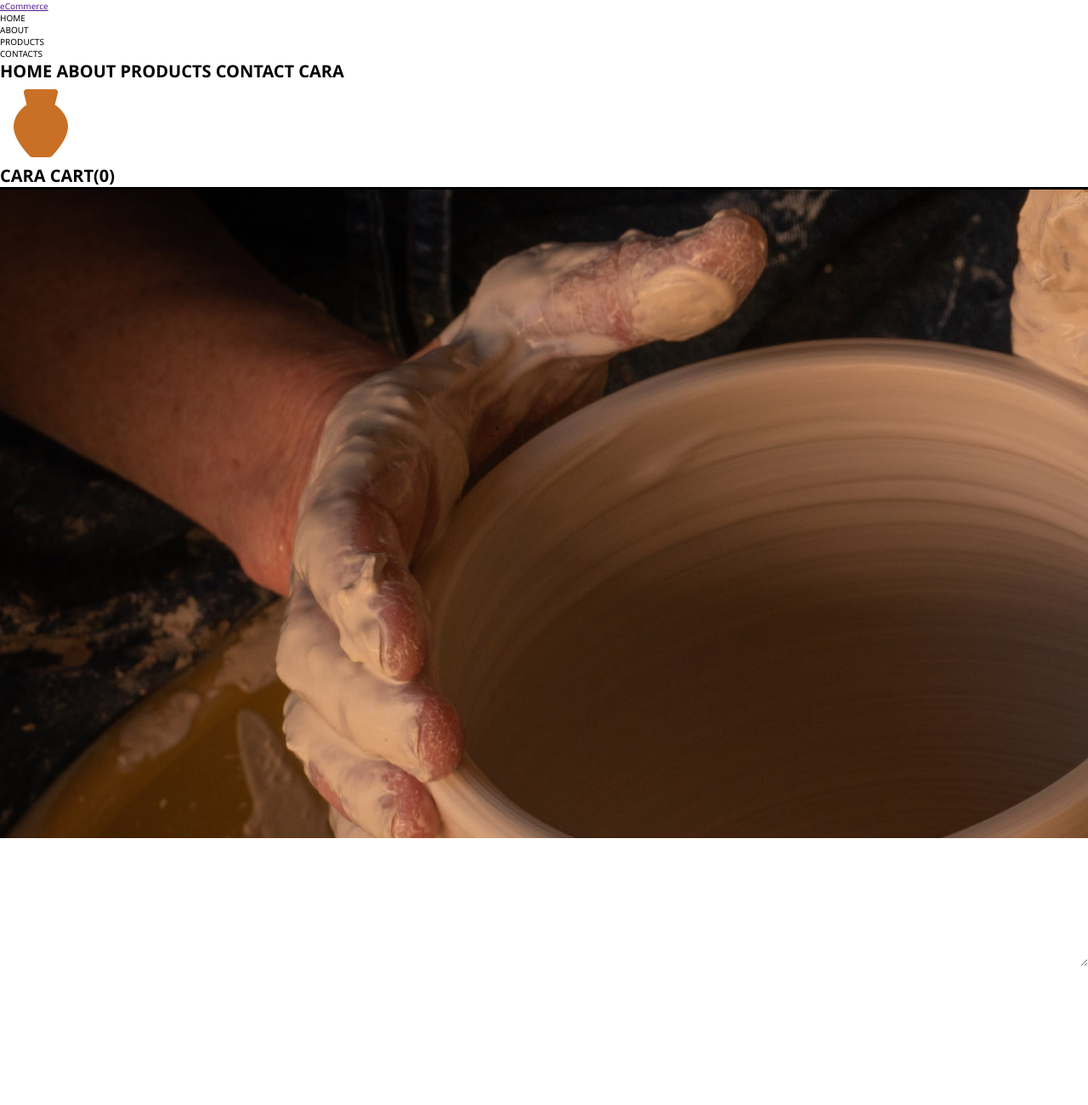
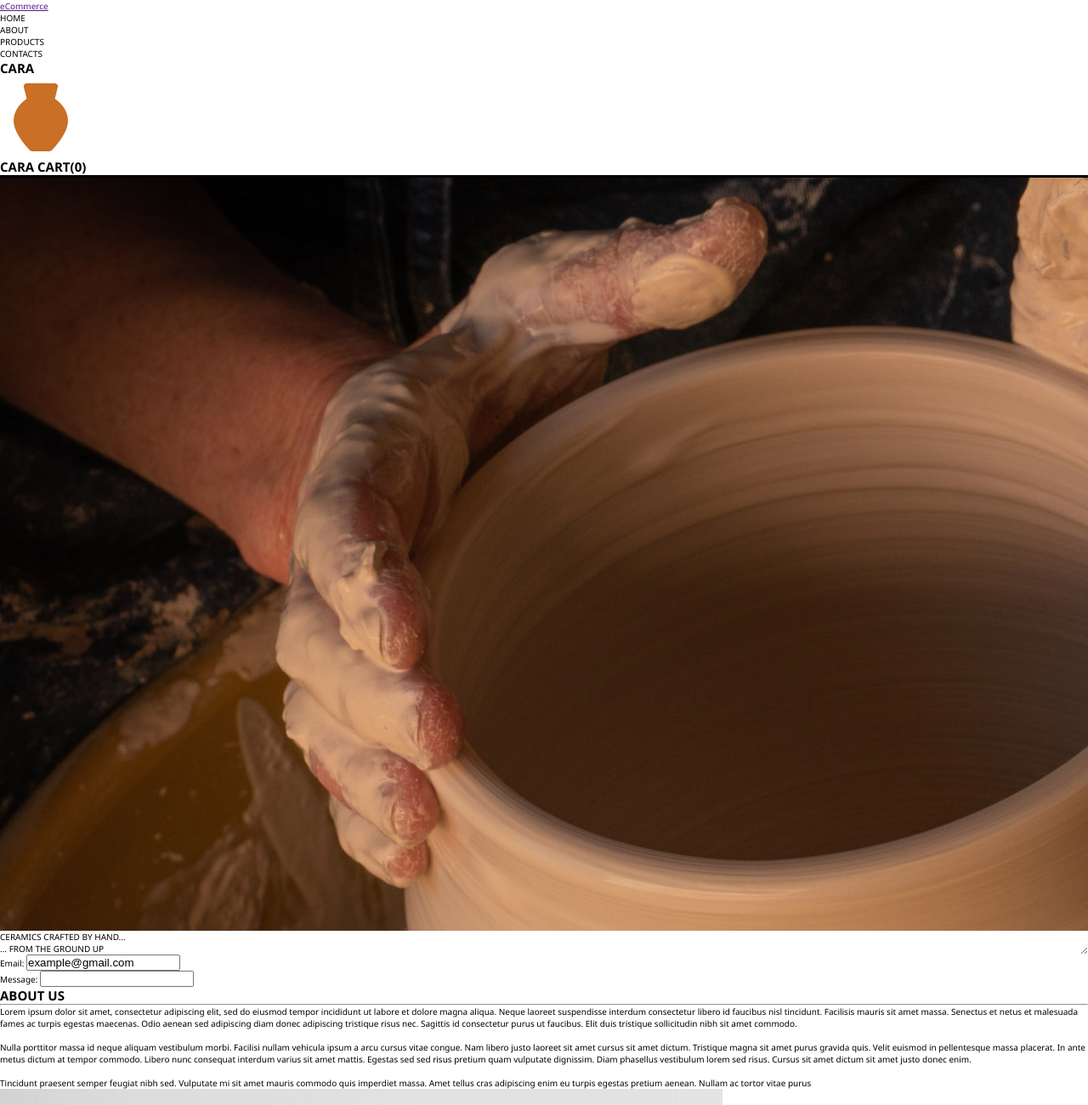
Before and after one commit to h-latta/eCommerceWebsite, a plain HTML site: page index.html in a window 1280 px wide. Shown: the top 1300 px of the page at 85% size. Drawn offline with Linux system fonts and the light colour scheme.

Commit message:
added main and footer classes.

```diff
--- a/index.html
+++ b/index.html
@@ -21,8 +21,9 @@
     </header>
 
     <main>
+        <section class="home">
 
-        <h1>HOME ABOUT PRODUCTS CONTACT CARA<img src="assets/icons8-pottery-96.png" alt="pot">CARA CART(0)</h1>
+            <h1>CARA<img src="assets/icons8-pottery-96.png" alt="pot">CARA CART(0)</h1>
                     <hr size= 5, color="black">
                         <div home class= "image">
                             <img src="assets/earl-wilcox-y3W0CzO063w-unsplash-alt.jpg" alt="pottery hands">
@@ -34,7 +35,16 @@
                     </hr>
             </h1>
 
-    </main>
+        </section>
+
+        <section class="contact us">
+            <form>
+                Email: <input type="text" name="email" value="example@gmail.com"><br>
+                Message: <input type="text" name="message"><br>
+            </form>
+
+
+        </section>
 
         <h2>ABOUT US</h2>
         <hr>
@@ -49,5 +59,11 @@
             </div>
         <div>products</div>
         <div>contact</div>
+
+    </main>
+    <footer>
+
+    </footer>
+
 </body>
 </html>
```
Lines whose indentation alone changed are shown as unchanged.
